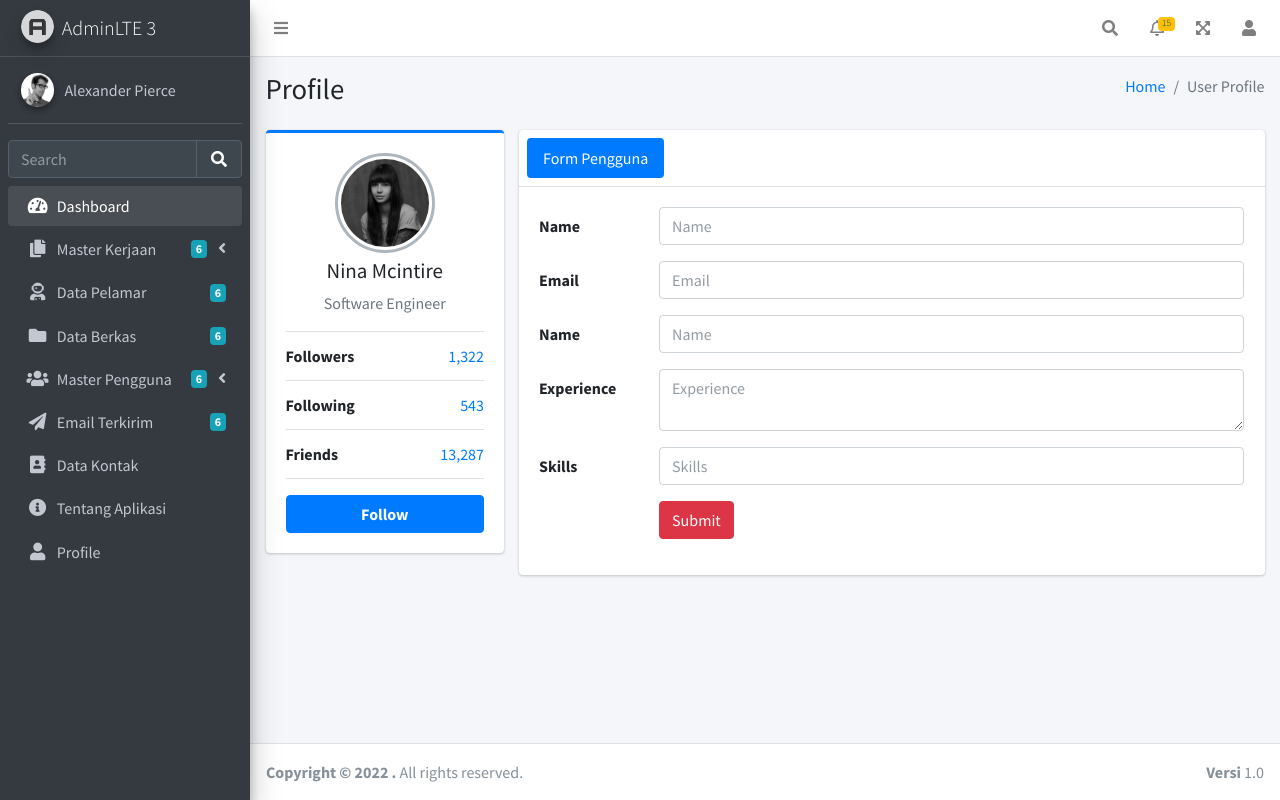
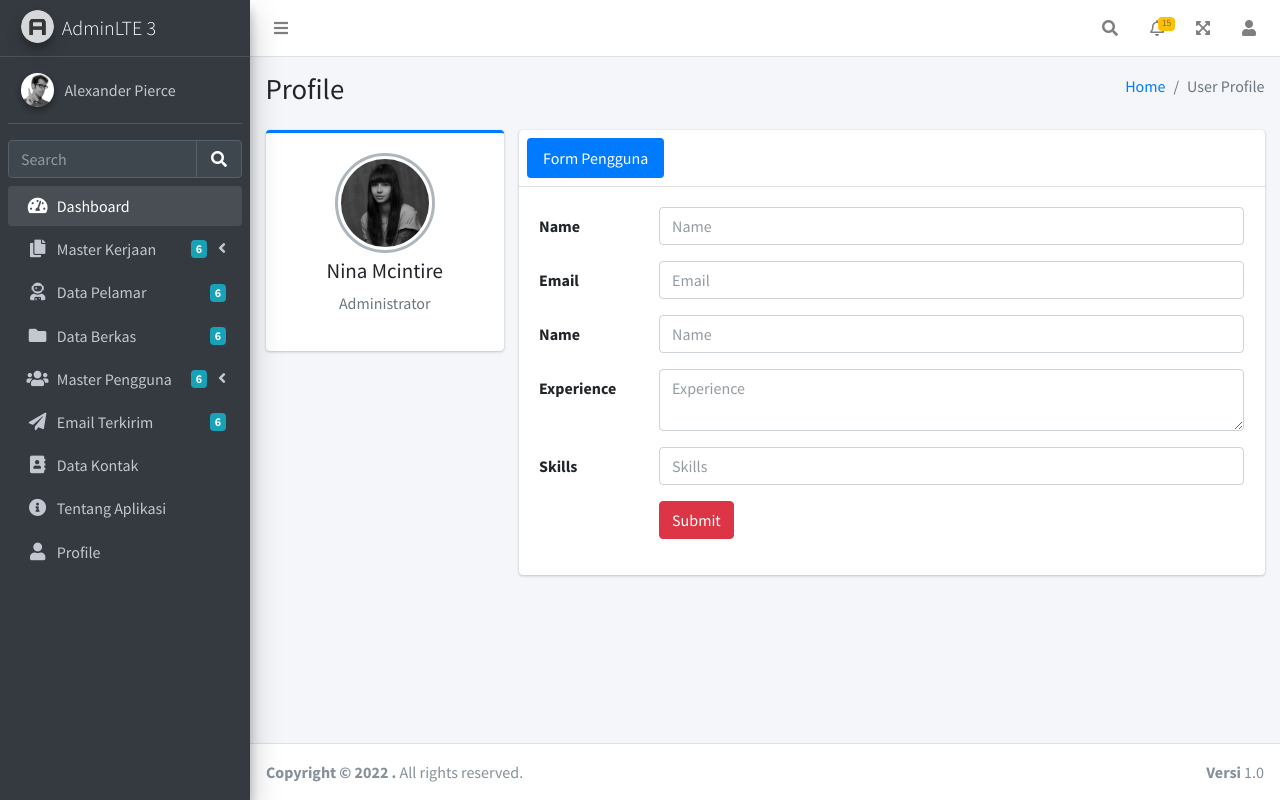
Before and after one commit to friczky/Hire-karyawan, a PHP site: page /Admin/halaman/profile/index.php in a window 1280 px wide. Run offline with PHP 8.4, Linux system fonts and the light colour scheme; some libraries are stand-ins or nearby versions.

Commit message:
update route dan halaman profile

```diff
--- a/Admin/halaman/profile/index.php
+++ b/Admin/halaman/profile/index.php
@@ -42,21 +42,8 @@ include '../../komponen/sidebar.php';
 
                 <h3 class="profile-username text-center">Nina Mcintire</h3>
 
-                <p class="text-muted text-center">Software Engineer</p>
+                <p class="text-muted text-center">Administrator</p>
 
-                <ul class="list-group list-group-unbordered mb-3">
-                  <li class="list-group-item">
-                    <b>Followers</b> <a class="float-right">1,322</a>
-                  </li>
-                  <li class="list-group-item">
-                    <b>Following</b> <a class="float-right">543</a>
-                  </li>
-                  <li class="list-group-item">
-                    <b>Friends</b> <a class="float-right">13,287</a>
-                  </li>
-                </ul>
-
-                <a href="#" class="btn btn-primary btn-block"><b>Follow</b></a>
               </div>
               <!-- /.card-body -->
             </div>
--- a/Config/folder.php
+++ b/Config/folder.php
@@ -1,5 +1,5 @@
 <?php
 
-$folder = '/Project-KP/Hire-karyawan/';
+$folder_web = '/Project-KP/Hire-karyawan/';
 
 ?>
--- a/Config/route.php
+++ b/Config/route.php
@@ -5,7 +5,7 @@ function base_url(){
       "%s://%s%s",
       isset($_SERVER['HTTPS']) && $_SERVER['HTTPS'] != 'off' ? 'https' : 'http',
       $_SERVER['SERVER_NAME'],
-      $folder
+      $folder_web
     );
   }
 
```
